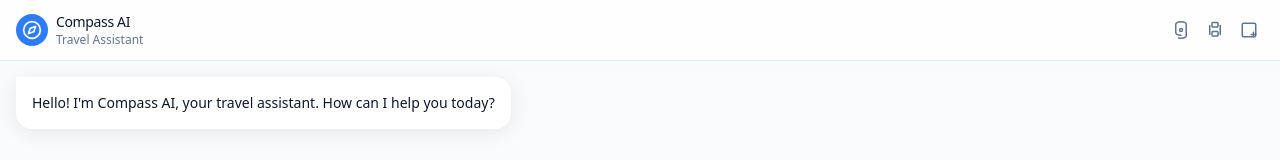
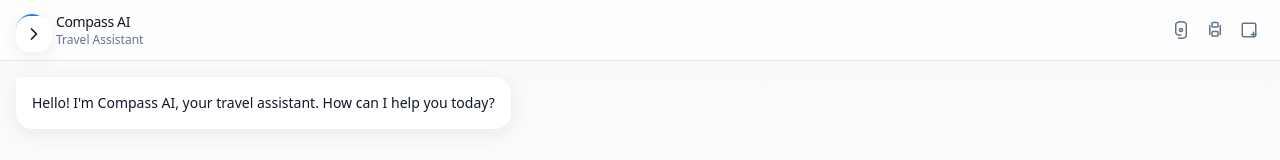
Before and after one commit to MRKrinetic/compass-converse, a React (Vite) app: page / in a window 1280 px wide. Both pictures are taken after a click on the button 253 px from the left and 34 px from the top of the page. Shown: the top 160 px of the page. Built offline with nearby package versions, Linux system fonts and the light colour scheme.

Commit message:
Implement sidebar toggle on logo click
The sidebar should now toggle open/closed when the Compass AI logo is clicked.

```diff
--- a/src/pages/Index.tsx
+++ b/src/pages/Index.tsx
@@ -26,7 +26,30 @@ const Index = () => {
         </div>
 
         {/* Main chat area */}
-        <div className="flex-1 flex flex-col overflow-hidden">
+        <div className="flex-1 flex flex-col overflow-hidden relative">
+          {/* Sidebar toggle button - only visible when sidebar is closed */}
+          {!isSidebarOpen && (
+            <button
+              onClick={toggleSidebar}
+              className="absolute top-4 left-4 z-10 p-2 bg-white dark:bg-slate-800 rounded-md shadow-soft hover:bg-compass-50 dark:hover:bg-slate-700 transition-colors"
+              aria-label="Open sidebar"
+            >
+              <svg
+                xmlns="http://www.w3.org/2000/svg"
+                width="20"
+                height="20"
+                viewBox="0 0 24 24"
+                fill="none"
+                stroke="currentColor"
+                strokeWidth="2"
+                strokeLinecap="round"
+                strokeLinejoin="round"
+              >
+                <path d="m9 18 6-6-6-6" />
+              </svg>
+            </button>
+          )}
+
           <ChatWindow />
         </div>
       </div>
```
